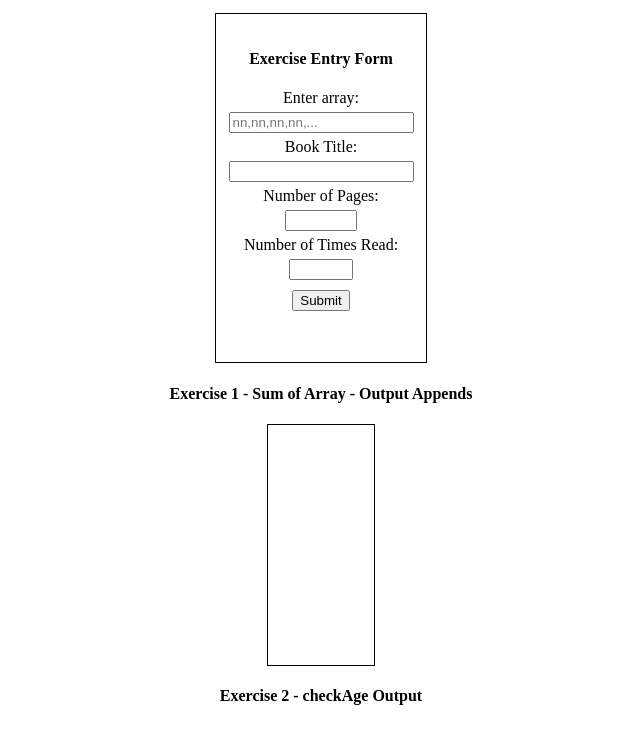
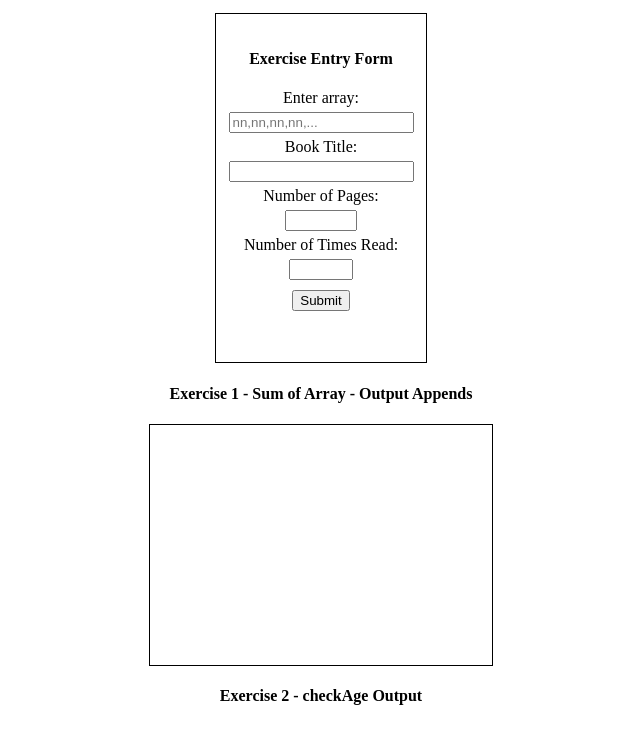
Before and after one commit to reidbraswell1/JavaScript_Objects_Arrays, a plain HTML site: page index.html in a window 1280 px wide. Shown: the part 109-843 px from the top of the page, without its empty margins (319-959 px from the left). Drawn offline with Linux system fonts and the light colour scheme.

Commit message:
Updated exercise 1 width

```diff
--- a/style.css
+++ b/style.css
@@ -17,7 +17,7 @@ button[type="submit"] {
 }
 
 #exercise-1 {
-    width: 20%;
+    width: 65%;
     height: 30vh;
     overflow-y: scroll;
     margin-left: auto;
```
